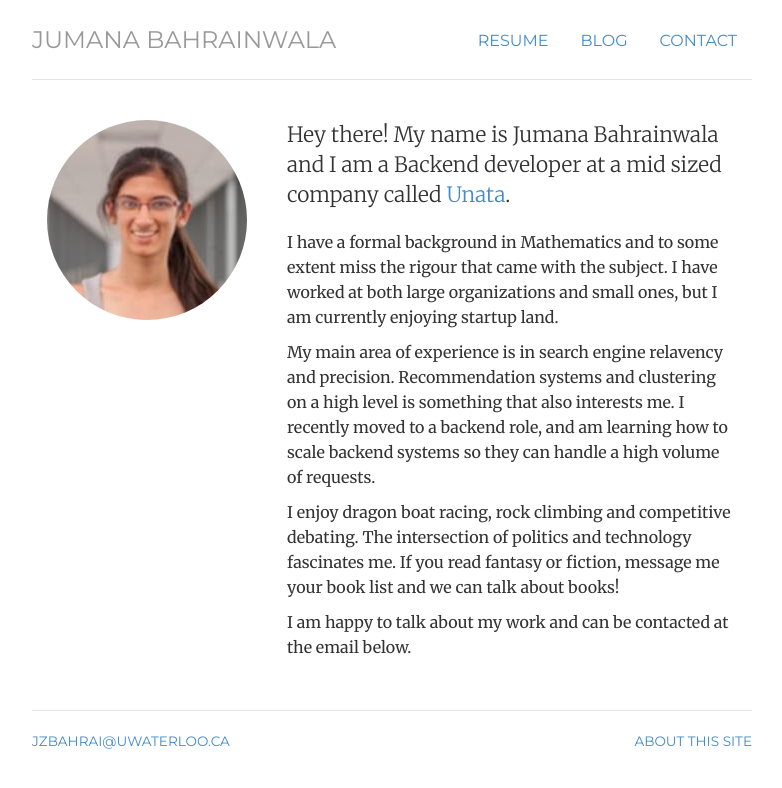
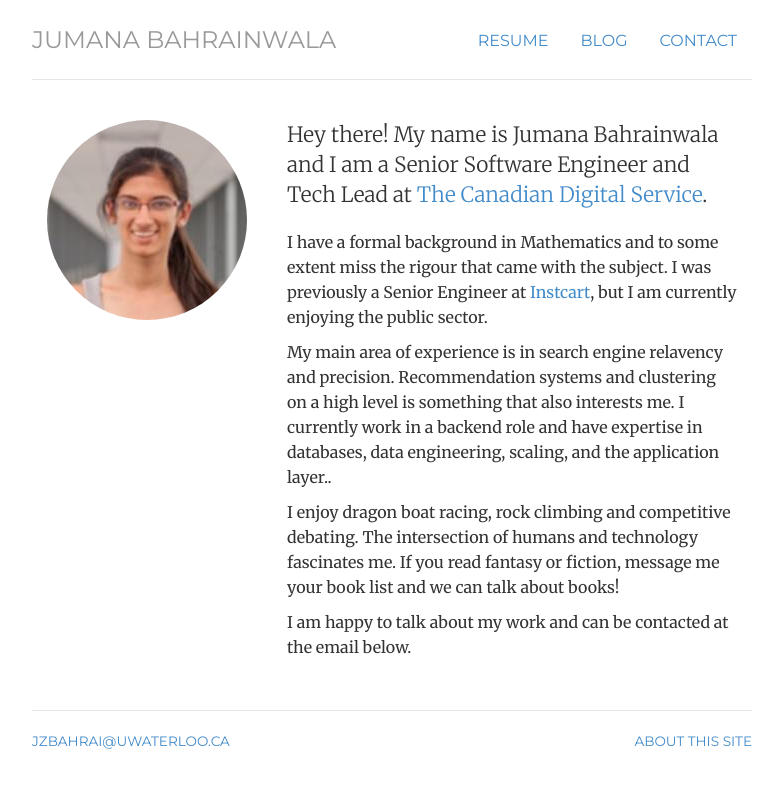
Before and after one commit to jzbahrai/jzbahrai.github.io, a Jekyll site: the page built from index.html, in a window 1280 px wide. Shown: the top 788 px of the page, without its empty margins (248-1030 px from the left). Built offline with Jekyll 4.4.1, drawn with Linux system fonts in a browser that asks for light colours.

Commit message:
Update index.html

```diff
--- a/index.html
+++ b/index.html
@@ -11,10 +11,10 @@ contact: passive
 	<img  class="img-circle avatar" alt="Jumana Bahrainwala" src="img/Profile Picture.jpg">
 	</div>
 	<div itemscope itemtype="http://data-vocabulary.org/Person" class="col-sm-8">
-	<p class="lead">Hey there! My name is <span itemprop="name">Jumana Bahrainwala</span> and I am a Backend developer at a mid sized company called <a href="https://unata.com/">Unata</a>.</p>
-	<p> I have a formal background in Mathematics and to some extent miss the rigour that came with the subject. I have worked at both large organizations and small ones, but I am currently enjoying startup land. </p>
-	<p> My main area of experience is in search engine relavency and precision. Recommendation systems and clustering on a high level is something that also interests me. I recently moved to a backend role, and am learning how to scale backend systems so they can handle a high volume of requests.</p>
-	<p> I enjoy dragon boat racing, rock climbing and competitive debating. The intersection of politics and technology fascinates me. If you read fantasy or fiction, message me your book list and we can talk about books!</p>
+	<p class="lead">Hey there! My name is <span itemprop="name">Jumana Bahrainwala</span> and I am a Senior Software Engineer and Tech Lead at <a href="https://digital.canada.ca//">The Canadian Digital Service</a>.</p>
+	<p> I have a formal background in Mathematics and to some extent miss the rigour that came with the subject. I was previously a Senior Engineer at <a href="https://instacart.com//">Instcart</a>, but I am currently enjoying the public sector. </p>
+	<p> My main area of experience is in search engine relavency and precision. Recommendation systems and clustering on a high level is something that also interests me. I currently work in a backend role and have expertise in databases, data engineering, scaling, and the application layer..</p>
+	<p> I enjoy dragon boat racing, rock climbing and competitive debating. The intersection of humans and technology fascinates me. If you read fantasy or fiction, message me your book list and we can talk about books!</p>
 	<p>I am happy to talk about my work and can be contacted at the email below. </p>
 	</div>
 </div>
```
